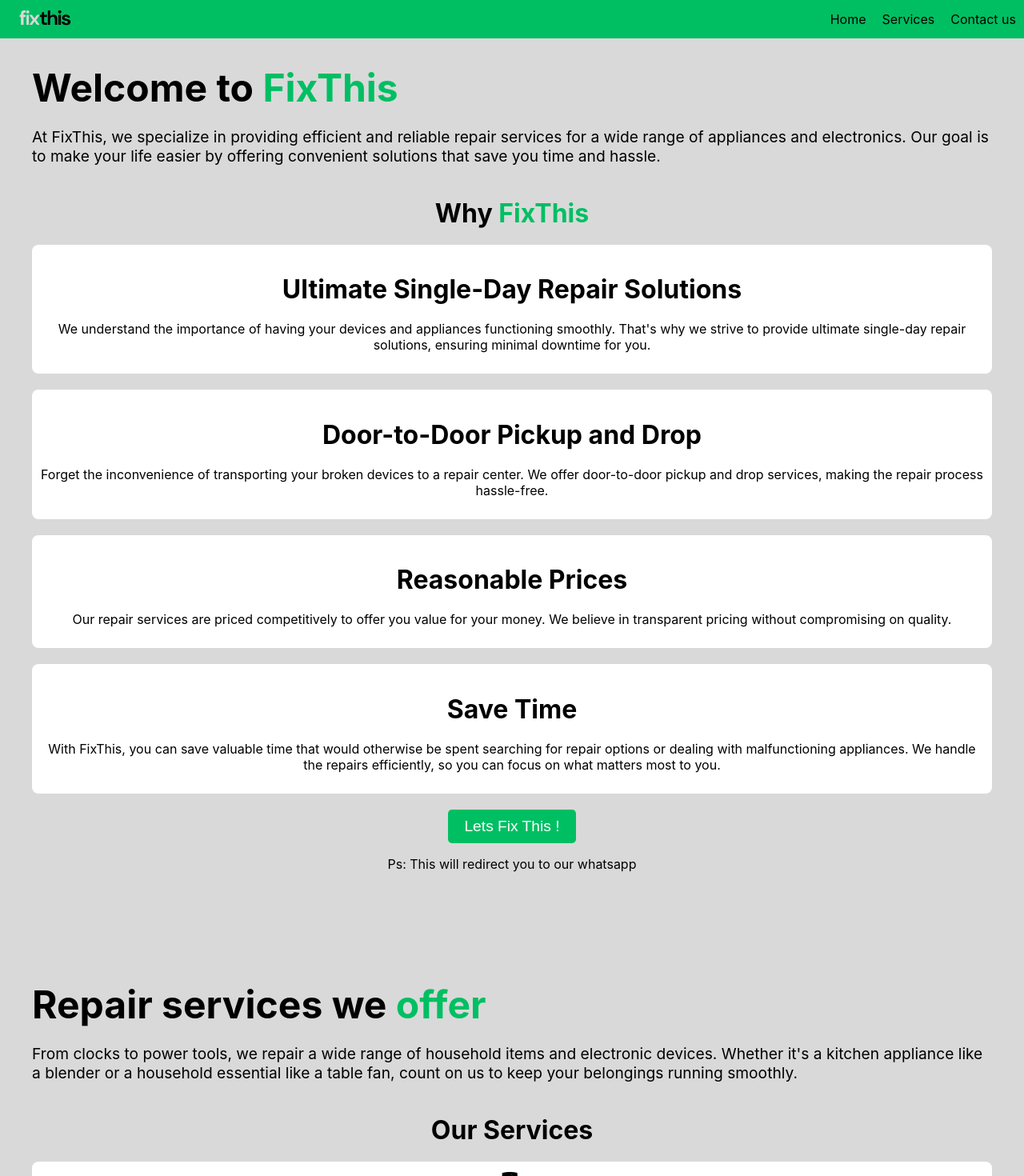
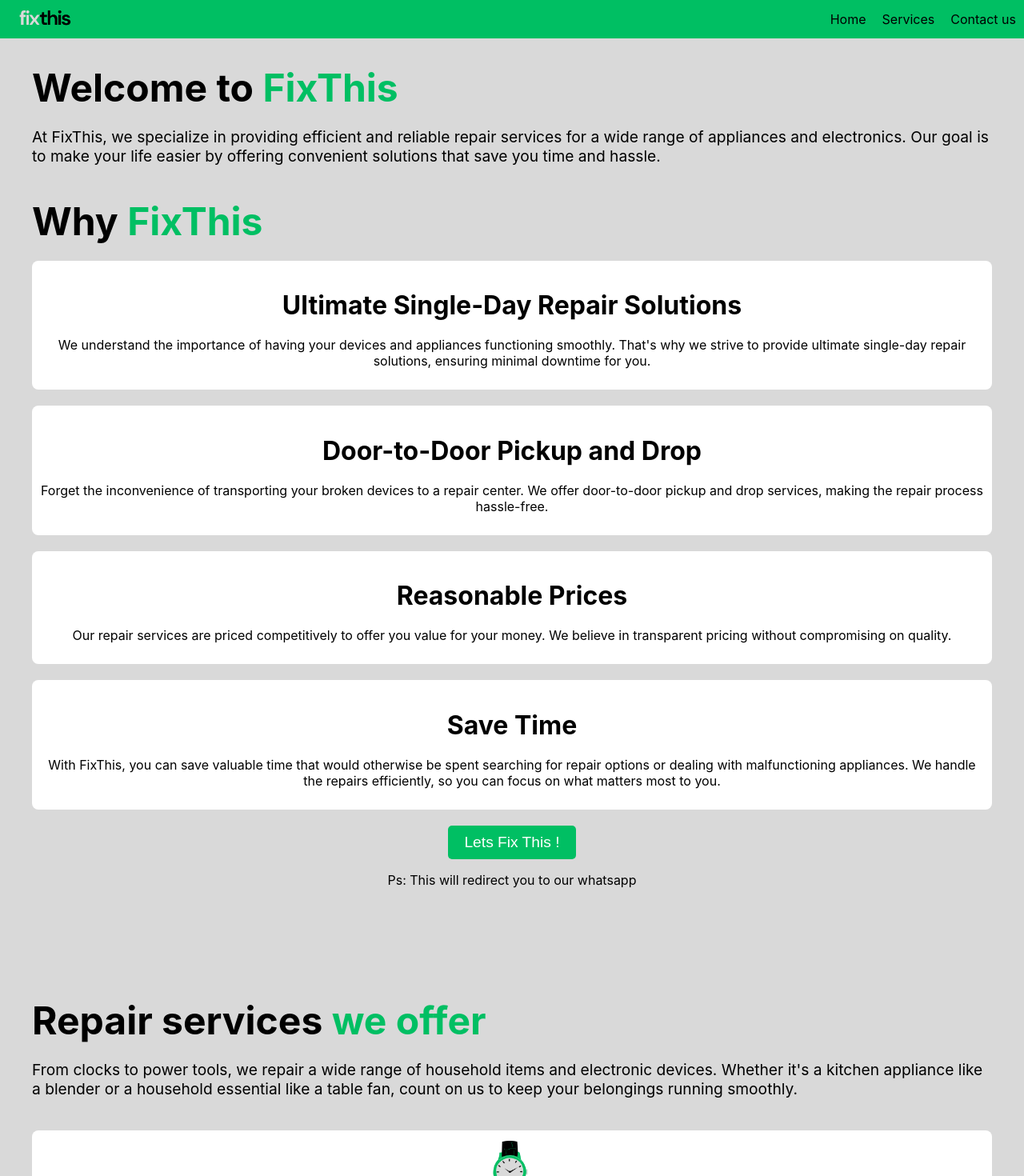
Before and after one commit to vinayakU94/FixThis, a React (Create React App) app: page / in a window 1280 px wide. Shown: the top 1470 px of the page at 80% size. Built offline with nearby package versions, Linux system fonts and the light colour scheme.

Commit message:
second commit

```diff
--- a/src/sections/Contact.js
+++ b/src/sections/Contact.js
@@ -4,9 +4,14 @@ import fb from '../images/facebook.png'
 const Contact = () => {
   return (
     <section id="contact" className="section">
-      <h2>Contact Us</h2>
+      <div className="container">
+        <div className="content">
+          <h1>Contact <span className="highlight"> us </span></h1>
+
+        </div>
+        </div>
       <div className="contact-info">
-        <p>For repairs, WhatsApp us at: <a href="https://wa.me/919691625195" className="contact-link">+91 9691625195</a></p>
+        <p>For repairs contact us on Whatsapp<a href="https://wa.me/919691625195" className="contact-link">+91 9691625195</a></p>
         <p>Contact us via email: <a href="mailto:fixthisservice@gmail.com" className="contact-link">fixthisservice@gmail.com</a></p>
         <p>Follow us on social media:</p>
         <div className="social-links">
--- a/src/sections/Services.js
+++ b/src/sections/Services.js
@@ -11,11 +11,11 @@ const Services = () => {
     <section id="services" className="section">
       <div className="container">
         <div className="content">
-          <h1>Repair services we <span className="highlight">offer</span></h1>
+          <h1>Repair services<span className="highlight"> we offer</span></h1>
           <p className="description">
           From clocks to power tools, we repair a wide range of household items and electronic devices. Whether it's a kitchen appliance like a blender or a household essential like a table fan, count on us to keep your belongings running smoothly.          </p>
         </div>
-        <h2>Our Services</h2>
+
         <div className="features">
           <div className="feature">
             <img src={Clock} alt="Timepieces" />
--- a/src/sections/home.js
+++ b/src/sections/home.js
@@ -10,7 +10,9 @@ const Home = () => {
             At FixThis, we specialize in providing efficient and reliable repair services for a wide range of appliances and electronics. Our goal is to make your life easier by offering convenient solutions that save you time and hassle.
           </p>
         </div>
-        <h2>Why <span className="highlight">FixThis</span></h2>
+        <div className="content">
+          <h1>Why <span className="highlight">FixThis</span></h1>
+       </div>
         <div className="featureshome">
           <div className="feature">
             <h2>Ultimate Single-Day Repair Solutions</h2>
```
